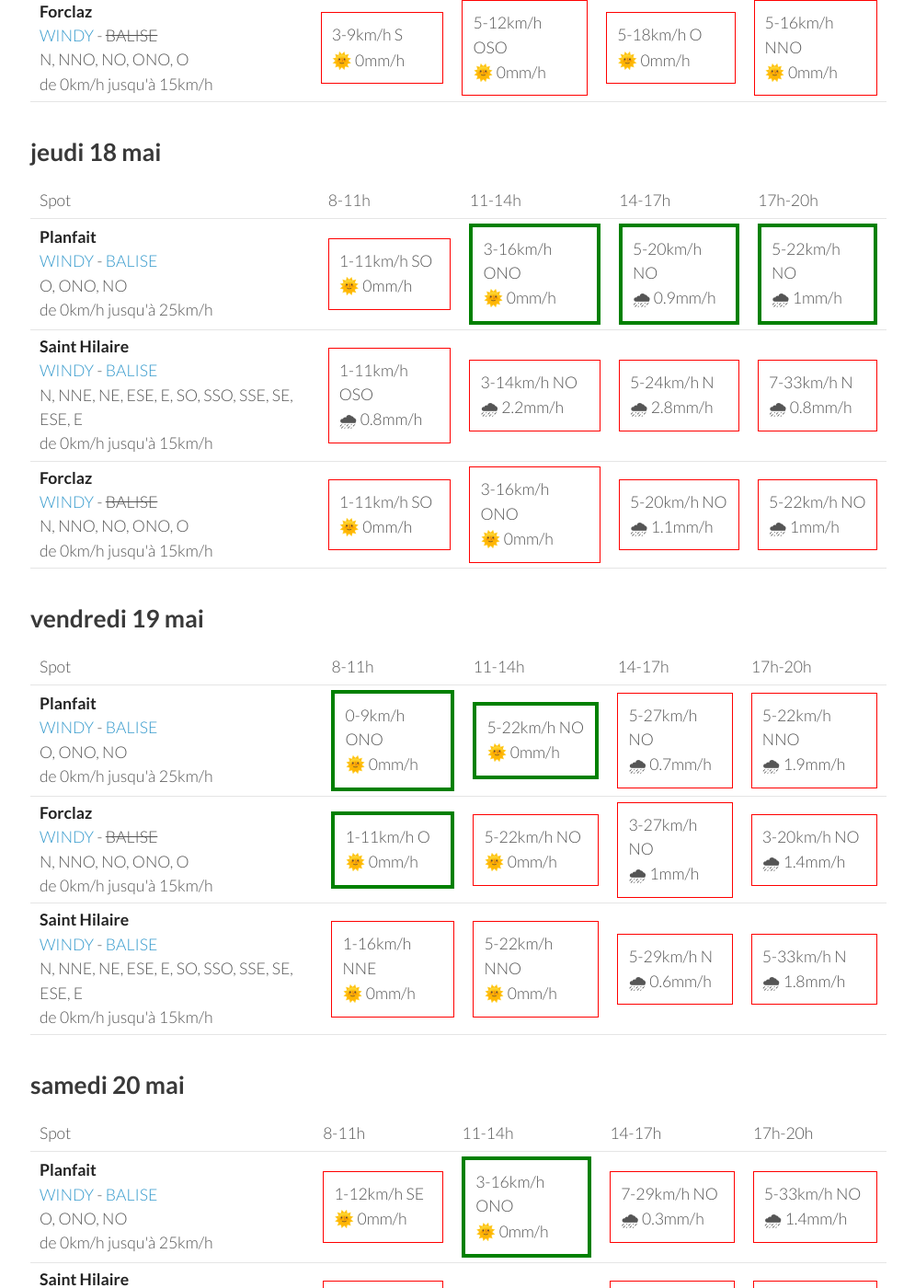
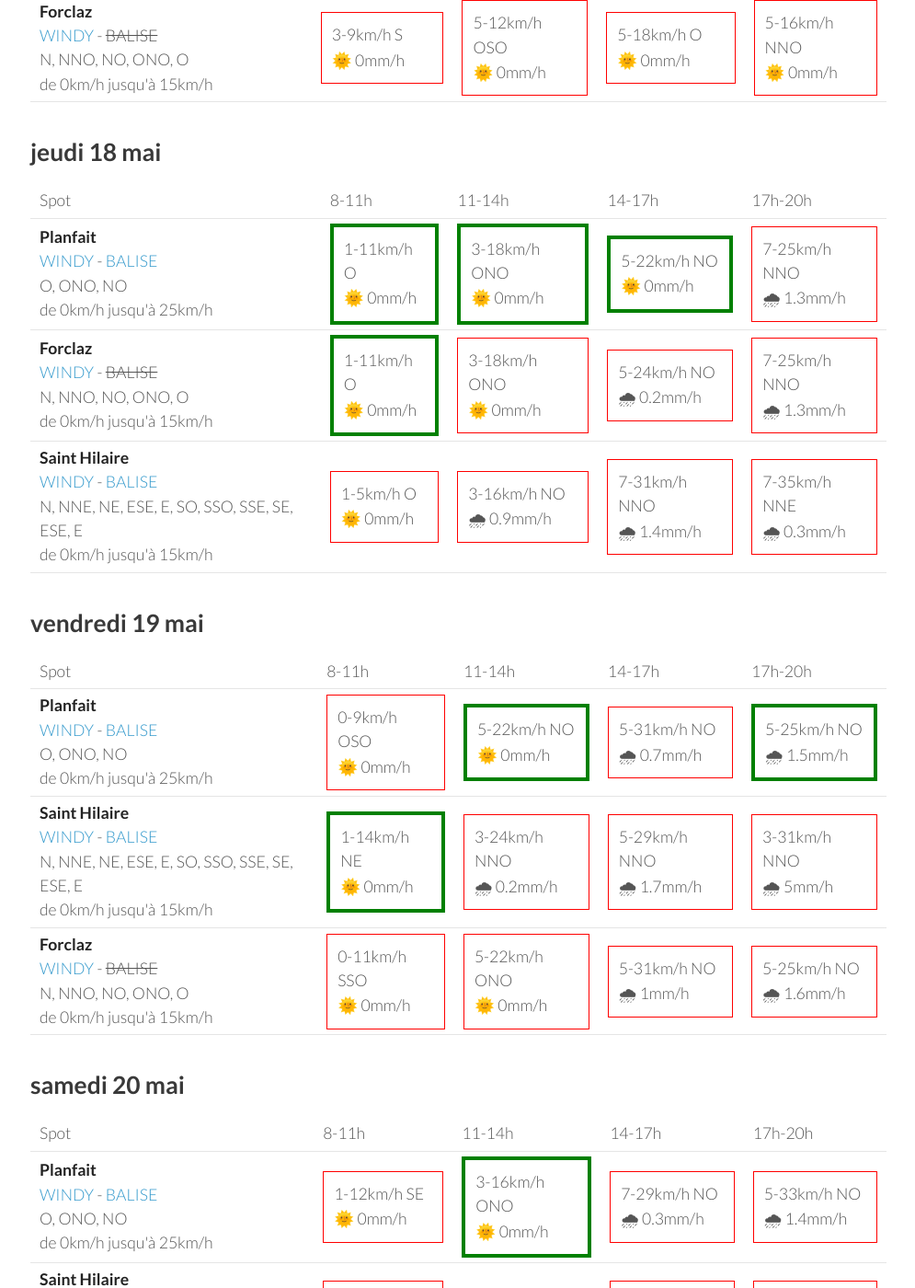
Before and after one commit to parapente-dans-le-nord/parapente-dans-le-nord.github.io, a Jekyll site: the page built from alpes_nord.markdown, in a window 1280 px wide and 1400 px high, scrolled down 1139 px. Shown: the whole window at 92% size, without its empty margins (25-1020 px from the left). Built offline with Jekyll 4.4.1, drawn with Linux system fonts in a browser that asks for light colours; some of the changed text lies outside the part shown.

Commit message:
update index.markdown

```diff
--- a/alpes_nord.markdown
+++ b/alpes_nord.markdown
@@ -45,7 +45,7 @@ page mise à jour le mardi 16 mai 13:26
             <td><div class="not-flyable"><p>0-0km/h NA</p><p>🌧️ 0mm/h</p></div></td>
             <td><div class="not-flyable"><p>7-25km/h NNO</p><p>🌞 0mm/h</p></div></td>
             <td><div class="not-flyable"><p>12-37km/h NNO</p><p>🌞 0mm/h</p></div></td>
-            <td><div class="not-flyable"><p>7-31km/h NNO</p><p>🌞 0.2mm/h</p></div></td>
+            <td><div class="not-flyable"><p>7-33km/h NNO</p><p>🌞 0.2mm/h</p></div></td>
 
     </tr>
 
@@ -67,7 +67,7 @@ page mise à jour le mardi 16 mai 13:26
 <tr>
         <td><strong>Planfait</strong><br><a href="https://windy.com/45.853/6.223?45.415,6.223,8">WINDY</a> - <span class=""><a href="https://www.openwindmap.org/PP496">BALISE</a> </span><br> <span class="vent-favorable">O, ONO, NO</span><br><span class="force-vent">de 0km/h jusqu'à 25km/h</span> </td>
 
-            <td><div class="not-flyable"><p>3-11km/h NNO</p><p>🌞 0mm/h</p></div></td>
+            <td><div class="not-flyable"><p>3-12km/h NNO</p><p>🌞 0mm/h</p></div></td>
             <td><div class="not-flyable"><p>3-12km/h SO</p><p>🌞 0mm/h</p></div></td>
             <td><div class="flyable"><p>5-16km/h ONO</p><p>🌞 0mm/h</p></div></td>
             <td><div class="flyable"><p>5-16km/h NO</p><p>🌞 0mm/h</p></div></td>
@@ -113,30 +113,30 @@ page mise à jour le mardi 16 mai 13:26
 <tr>
         <td><strong>Planfait</strong><br><a href="https://windy.com/45.853/6.223?45.415,6.223,8">WINDY</a> - <span class=""><a href="https://www.openwindmap.org/PP496">BALISE</a> </span><br> <span class="vent-favorable">O, ONO, NO</span><br><span class="force-vent">de 0km/h jusqu'à 25km/h</span> </td>
 
-            <td><div class="not-flyable"><p>1-11km/h SO</p><p>🌞 0mm/h</p></div></td>
-            <td><div class="flyable"><p>3-16km/h ONO</p><p>🌞 0mm/h</p></div></td>
-            <td><div class="flyable"><p>5-20km/h NO</p><p>🌧 0.9mm/h</p></div></td>
-            <td><div class="flyable"><p>5-22km/h NO</p><p>🌧 1mm/h</p></div></td>
+            <td><div class="flyable"><p>1-11km/h O</p><p>🌞 0mm/h</p></div></td>
+            <td><div class="flyable"><p>3-18km/h ONO</p><p>🌞 0mm/h</p></div></td>
+            <td><div class="flyable"><p>5-22km/h NO</p><p>🌞 0mm/h</p></div></td>
+            <td><div class="not-flyable"><p>7-25km/h NNO</p><p>🌧 1.3mm/h</p></div></td>
+
+
+    </tr>
+<tr>
+        <td><strong>Forclaz</strong><br><a href="https://windy.com/45.814/6.247?45.375,6.246,8,m:eVwaglz">WINDY</a> - <span class="no-balise"> BALISE </span><br> <span class="vent-favorable">N, NNO, NO, ONO, O</span><br><span class="force-vent">de 0km/h jusqu'à 15km/h</span> </td>
+
+            <td><div class="flyable"><p>1-11km/h O</p><p>🌞 0mm/h</p></div></td>
+            <td><div class="not-flyable"><p>3-18km/h ONO</p><p>🌞 0mm/h</p></div></td>
+            <td><div class="not-flyable"><p>5-24km/h NO</p><p>🌧 0.2mm/h</p></div></td>
+            <td><div class="not-flyable"><p>7-25km/h NNO</p><p>🌧 1.3mm/h</p></div></td>
 
 
     </tr>
 <tr>
         <td><strong>Saint Hilaire</strong><br><a href="https://windy.com/45.307/5.888?45.087,5.889,9,m:eUFagkX">WINDY</a> - <span class=""><a href="http://www.balisemeteo.com/balise.php?idBalise=61">BALISE</a> </span><br> <span class="vent-favorable">N, NNE, NE, ESE, E, SO, SSO, SSE, SE, ESE, E</span><br><span class="force-vent">de 0km/h jusqu'à 15km/h</span> </td>
 
-            <td><div class="not-flyable"><p>1-11km/h OSO</p><p>🌧 0.8mm/h</p></div></td>
-            <td><div class="not-flyable"><p>3-14km/h NO</p><p>🌧 2.2mm/h</p></div></td>
-            <td><div class="not-flyable"><p>5-24km/h N</p><p>🌧 2.8mm/h</p></div></td>
-            <td><div class="not-flyable"><p>7-33km/h N</p><p>🌧 0.8mm/h</p></div></td>
-
-
-    </tr>
-<tr>
-        <td><strong>Forclaz</strong><br><a href="https://windy.com/45.814/6.247?45.375,6.246,8,m:eVwaglz">WINDY</a> - <span class="no-balise"> BALISE </span><br> <span class="vent-favorable">N, NNO, NO, ONO, O</span><br><span class="force-vent">de 0km/h jusqu'à 15km/h</span> </td>
-
-            <td><div class="not-flyable"><p>1-11km/h SO</p><p>🌞 0mm/h</p></div></td>
-            <td><div class="not-flyable"><p>3-16km/h ONO</p><p>🌞 0mm/h</p></div></td>
-            <td><div class="not-flyable"><p>5-20km/h NO</p><p>🌧 1.1mm/h</p></div></td>
-            <td><div class="not-flyable"><p>5-22km/h NO</p><p>🌧 1mm/h</p></div></td>
+            <td><div class="not-flyable"><p>1-5km/h O</p><p>🌞 0mm/h</p></div></td>
+            <td><div class="not-flyable"><p>3-16km/h NO</p><p>🌧 0.9mm/h</p></div></td>
+            <td><div class="not-flyable"><p>7-31km/h NNO</p><p>🌧 1.4mm/h</p></div></td>
+            <td><div class="not-flyable"><p>7-35km/h NNE</p><p>🌧 0.3mm/h</p></div></td>
 
 
     </tr>
@@ -159,30 +159,30 @@ page mise à jour le mardi 16 mai 13:26
 <tr>
         <td><strong>Planfait</strong><br><a href="https://windy.com/45.853/6.223?45.415,6.223,8">WINDY</a> - <span class=""><a href="https://www.openwindmap.org/PP496">BALISE</a> </span><br> <span class="vent-favorable">O, ONO, NO</span><br><span class="force-vent">de 0km/h jusqu'à 25km/h</span> </td>
 
-            <td><div class="flyable"><p>0-9km/h ONO</p><p>🌞 0mm/h</p></div></td>
+            <td><div class="not-flyable"><p>0-9km/h OSO</p><p>🌞 0mm/h</p></div></td>
             <td><div class="flyable"><p>5-22km/h NO</p><p>🌞 0mm/h</p></div></td>
-            <td><div class="not-flyable"><p>5-27km/h NO</p><p>🌧 0.7mm/h</p></div></td>
-            <td><div class="not-flyable"><p>5-22km/h NNO</p><p>🌧 1.9mm/h</p></div></td>
+            <td><div class="not-flyable"><p>5-31km/h NO</p><p>🌧 0.7mm/h</p></div></td>
+            <td><div class="flyable"><p>5-25km/h NO</p><p>🌧 1.5mm/h</p></div></td>
+
+
+    </tr>
+<tr>
+        <td><strong>Saint Hilaire</strong><br><a href="https://windy.com/45.307/5.888?45.087,5.889,9,m:eUFagkX">WINDY</a> - <span class=""><a href="http://www.balisemeteo.com/balise.php?idBalise=61">BALISE</a> </span><br> <span class="vent-favorable">N, NNE, NE, ESE, E, SO, SSO, SSE, SE, ESE, E</span><br><span class="force-vent">de 0km/h jusqu'à 15km/h</span> </td>
+
+            <td><div class="flyable"><p>1-14km/h NE</p><p>🌞 0mm/h</p></div></td>
+            <td><div class="not-flyable"><p>3-24km/h NNO</p><p>🌧 0.2mm/h</p></div></td>
+            <td><div class="not-flyable"><p>5-29km/h NNO</p><p>🌧 1.7mm/h</p></div></td>
+            <td><div class="not-flyable"><p>3-31km/h NNO</p><p>🌧 5mm/h</p></div></td>
 
 
     </tr>
 <tr>
         <td><strong>Forclaz</strong><br><a href="https://windy.com/45.814/6.247?45.375,6.246,8,m:eVwaglz">WINDY</a> - <span class="no-balise"> BALISE </span><br> <span class="vent-favorable">N, NNO, NO, ONO, O</span><br><span class="force-vent">de 0km/h jusqu'à 15km/h</span> </td>
 
-            <td><div class="flyable"><p>1-11km/h O</p><p>🌞 0mm/h</p></div></td>
-            <td><div class="not-flyable"><p>5-22km/h NO</p><p>🌞 0mm/h</p></div></td>
-            <td><div class="not-flyable"><p>3-27km/h NO</p><p>🌧 1mm/h</p></div></td>
-            <td><div class="not-flyable"><p>3-20km/h NO</p><p>🌧 1.4mm/h</p></div></td>
-
-
-    </tr>
-<tr>
-        <td><strong>Saint Hilaire</strong><br><a href="https://windy.com/45.307/5.888?45.087,5.889,9,m:eUFagkX">WINDY</a> - <span class=""><a href="http://www.balisemeteo.com/balise.php?idBalise=61">BALISE</a> </span><br> <span class="vent-favorable">N, NNE, NE, ESE, E, SO, SSO, SSE, SE, ESE, E</span><br><span class="force-vent">de 0km/h jusqu'à 15km/h</span> </td>
-
-            <td><div class="not-flyable"><p>1-16km/h NNE</p><p>🌞 0mm/h</p></div></td>
-            <td><div class="not-flyable"><p>5-22km/h NNO</p><p>🌞 0mm/h</p></div></td>
-            <td><div class="not-flyable"><p>5-29km/h N</p><p>🌧 0.6mm/h</p></div></td>
-            <td><div class="not-flyable"><p>5-33km/h N</p><p>🌧 1.8mm/h</p></div></td>
+            <td><div class="not-flyable"><p>0-11km/h SSO</p><p>🌞 0mm/h</p></div></td>
+            <td><div class="not-flyable"><p>5-22km/h ONO</p><p>🌞 0mm/h</p></div></td>
+            <td><div class="not-flyable"><p>5-31km/h NO</p><p>🌧 1mm/h</p></div></td>
+            <td><div class="not-flyable"><p>5-25km/h NO</p><p>🌧 1.6mm/h</p></div></td>
 
 
     </tr>
```
Also changed, not shown: other parts of alpes_nord.markdown (+1 -1 lines).
